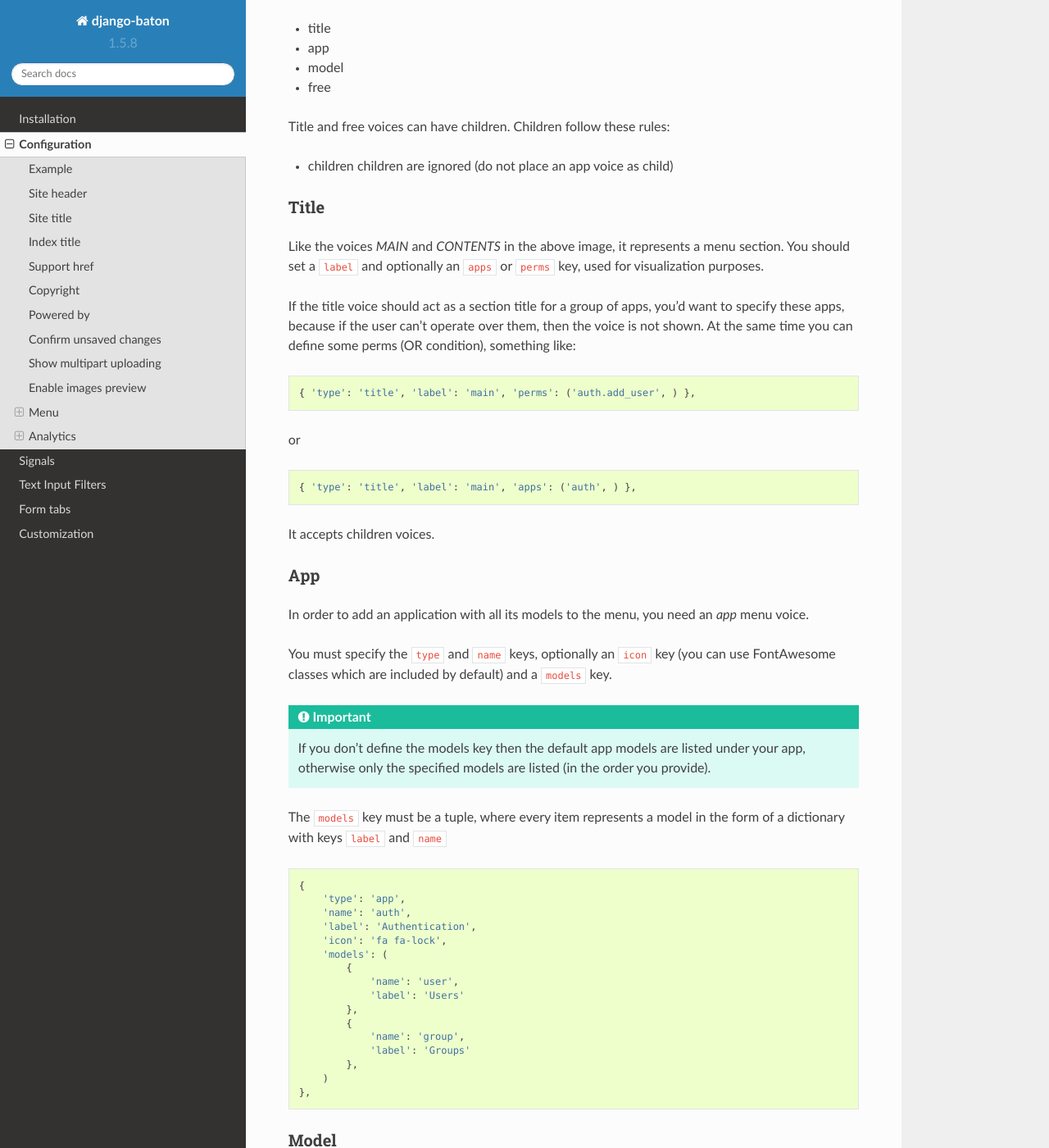
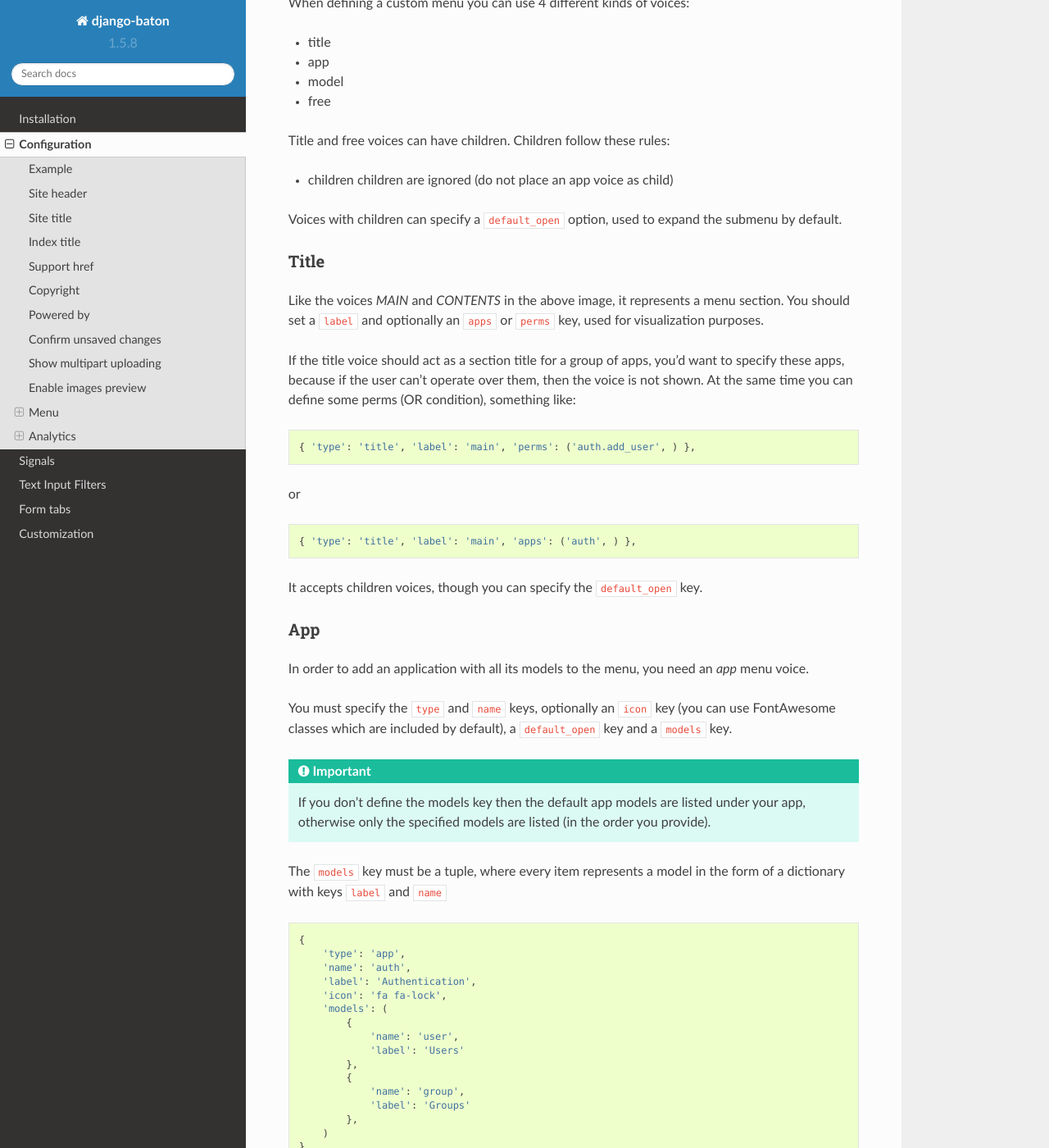
Before and after one commit to otto-torino/django-baton, a Sphinx documentation site: the page built from docs/configuration.rst, in a window 1280 px wide and 1400 px high, scrolled down 3550 px. Shown: the whole window at 82% size. Built offline with Sphinx 7.4.7 and the Read the Docs theme 2.0.0, drawn with Linux system fonts in a browser that asks for light colours; some of the changed text lies outside the part shown.

Commit message:
updates docs for default_open menu option

```diff
--- a/docs/configuration.rst
+++ b/docs/configuration.rst
@@ -25,6 +25,7 @@ This is an example of configuration::
                 'name': 'auth',
                 'label': 'Authentication',
                 'icon': 'fa fa-lock',
+                'default_open': True,
                 'models': (
                     {
                         'name': 'user',
@@ -142,6 +143,8 @@ Title and free voices can have children. Children follow these rules:
 
 - children children are ignored (do not place an app voice as child)
 
+Voices with children can specify a ``default_open`` option, used to expand the submenu by default.
+
 Title
 ^^^^^
 
@@ -155,14 +158,14 @@ or ::
 
     { 'type': 'title', 'label': 'main', 'apps': ('auth', ) },
 
-It accepts children voices.
+It accepts children voices, though you can specify the ``default_open`` key.
 
 App
 ^^^
 
 In order to add an application with all its models to the menu, you need an `app` menu voice.
 
-You must specify the ``type`` and ``name`` keys, optionally an ``icon`` key (you can use FontAwesome classes which are included by default) and a ``models`` key.
+You must specify the ``type`` and ``name`` keys, optionally an ``icon`` key (you can use FontAwesome classes which are included by default), a ``default_open`` key and a ``models`` key.
 
 .. important:: If you don't define the models key then the default app models are listed under your app, otherwise only the specified models are listed (in the order you provide).
 
@@ -216,6 +219,8 @@ It accepts children voices ::
         { 'type': 'free', 'label': 'Photos', 'url': 'http://www.myphotossite.com' },
     ] },
 
+Since free voices can have children you can specify the ``default_open`` key.
+
 Analytics
 ---------
 
```
Also changed, not shown: README.md (+7 -3 lines).
